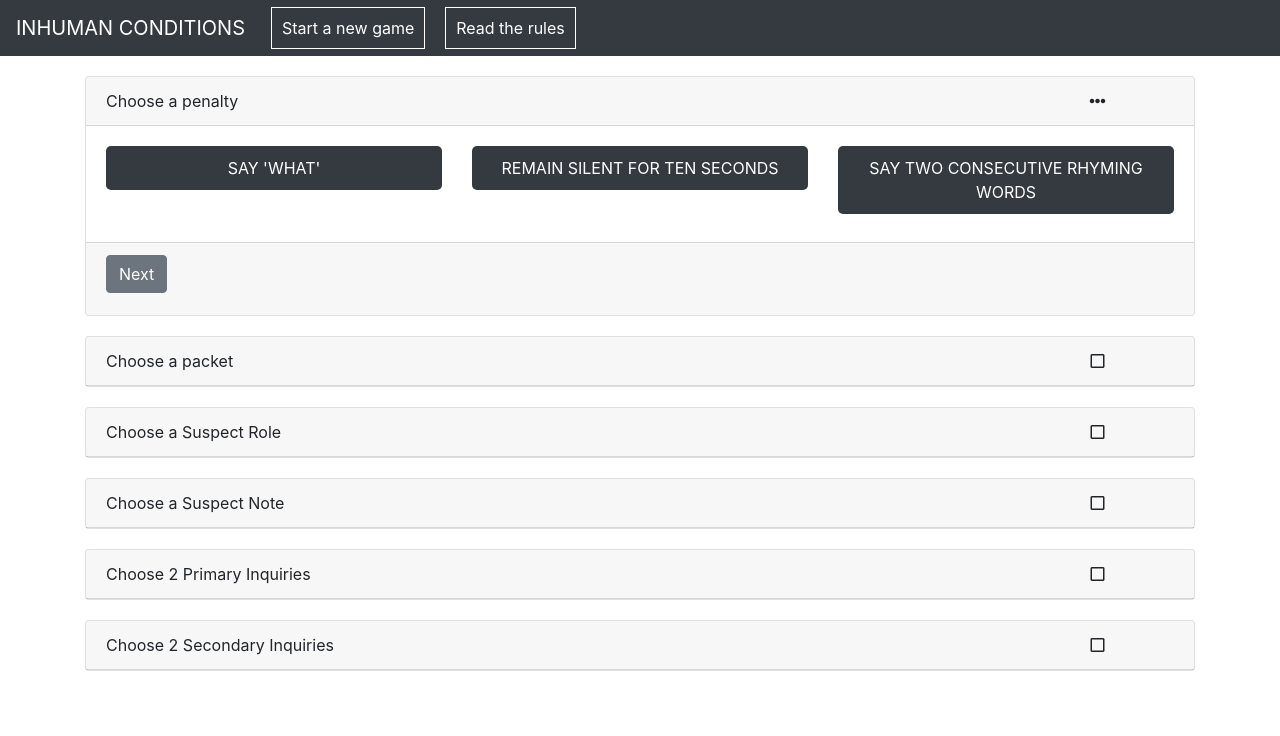
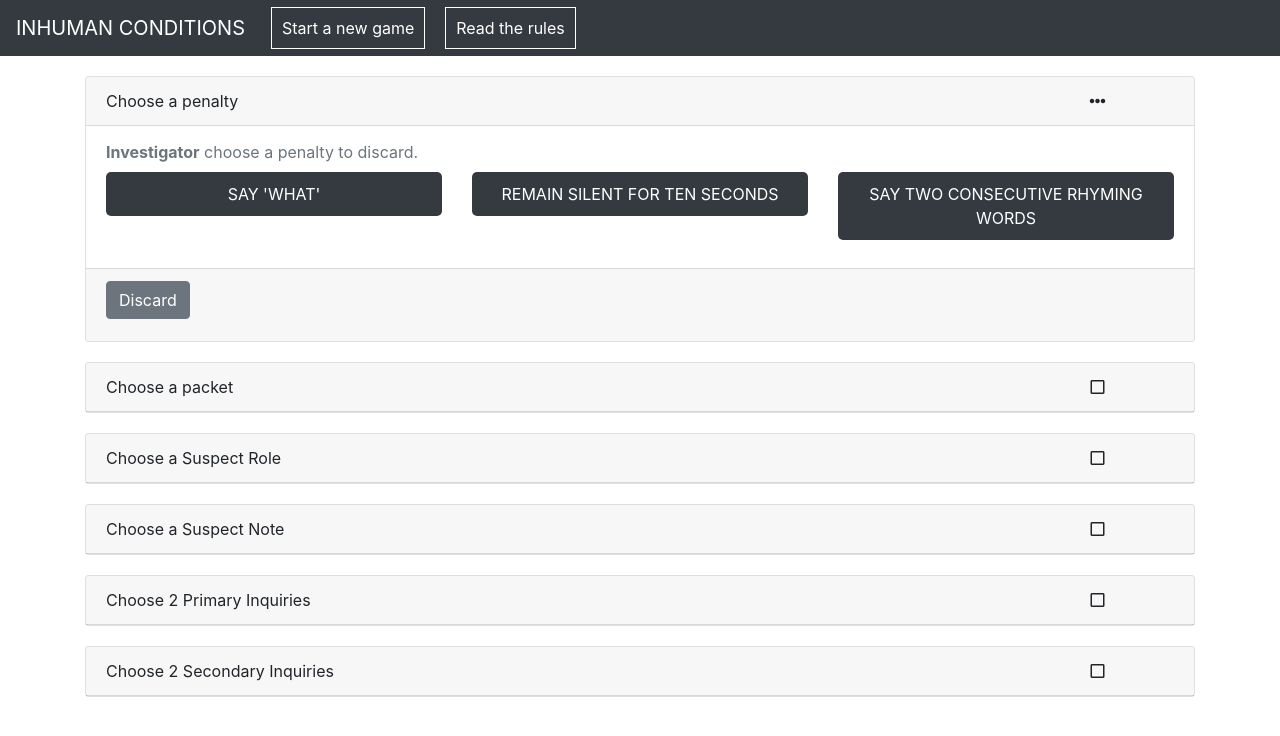
Before and after one commit to lucystevens/inhuman-conditions, an Angular app: page / in a window 1280 px wide. Shown: the top 736 px of the page. Built offline with nearby package versions, Linux system fonts and the light colour scheme.

Commit message:
Add discard functionality to penalty chooser

```diff
--- a/src/app/card-setup/penalty-chooser/penalty-chooser.component.html
+++ b/src/app/card-setup/penalty-chooser/penalty-chooser.component.html
@@ -1,12 +1,20 @@
-<div class="card-body row">
-  <div *ngFor="let penalty of penalties" class="col-sm-4 mb-2">
-    <div class="selectable-cell" [ngClass]="{active : penalty===setup.penalty}" (click)="selectPenalty(penalty)">
-      {{penalty.penalty}}
+<div class="card-body">
+
+  <p *ngIf="!discarded" class="card-subtitle mb-2 text-muted"><b>Investigator</b> choose a penalty to discard.</p>
+  <p *ngIf="discarded" class="card-subtitle mb-2 text-muted"><b>Suspect</b> choose a penalty to use.</p>
+
+  <div class="row">
+    <div *ngFor="let penalty of penalties" class="col mb-2">
+      <div class="selectable-cell" [ngClass]="{active : penalty===selected}" (click)="selectPenalty(penalty)">
+        {{penalty.penalty}}
+      </div>
     </div>
   </div>
+
 </div>
 
 <div class="card-footer">
-  <button class="btn btn-secondary" (click)="validateStep()">Next</button>
+  <button *ngIf="!discarded" class="btn btn-secondary" (click)="discardPenalty()">Discard</button>
+  <button *ngIf="discarded" class="btn btn-secondary" (click)="validateStep()">Next</button>
   <p class="has-error">{{error}}</p>
 </div>
--- a/src/app/card-setup/penalty-chooser/penalty-chooser.component.ts
+++ b/src/app/card-setup/penalty-chooser/penalty-chooser.component.ts
@@ -12,6 +12,9 @@ export class PenaltyChooserComponent implements OnInit {
   @Input() setup: GameSetup;
 
   penalties : Penalty[];
+
+  selected: Penalty;
+  discarded: boolean;
   error: string;
 
   constructor(private cards : CardService) { }
@@ -21,13 +24,28 @@ export class PenaltyChooserComponent implements OnInit {
   }
 
   selectPenalty(penalty: Penalty){
-    this.setup.penalty = penalty;
+    this.selected = penalty;
     this.error = "";
   }
 
+  discardPenalty(){
+    if(this.selected){
+      // Remove selected penalty from array
+      var index = this.penalties.indexOf(this.selected);
+      this.penalties.splice(index, 1);
+
+      this.selected = null;
+      this.discarded = true;
+    }
+    else{
+      this.error = "You must select a penalty to discard."
+    }
+  }
+
   validateStep(){
-    if(this.setup.penalty){
+    if(this.selected){
       this.setup.step = 2;
+      this.setup.penalty = this.selected;
     }
     else{
       this.error = "You must select a penalty before proceding."
```
